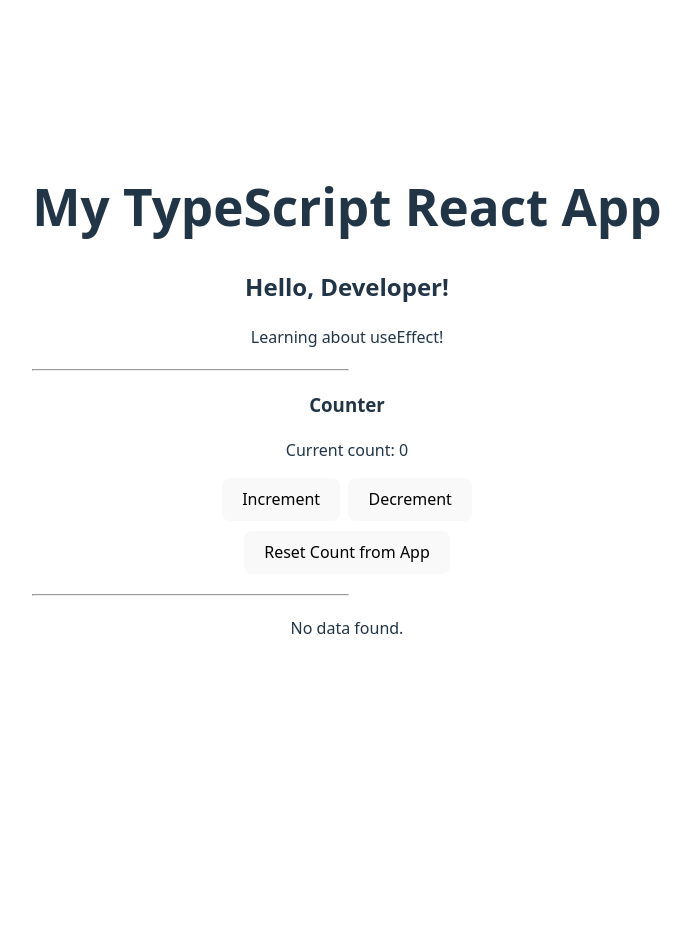
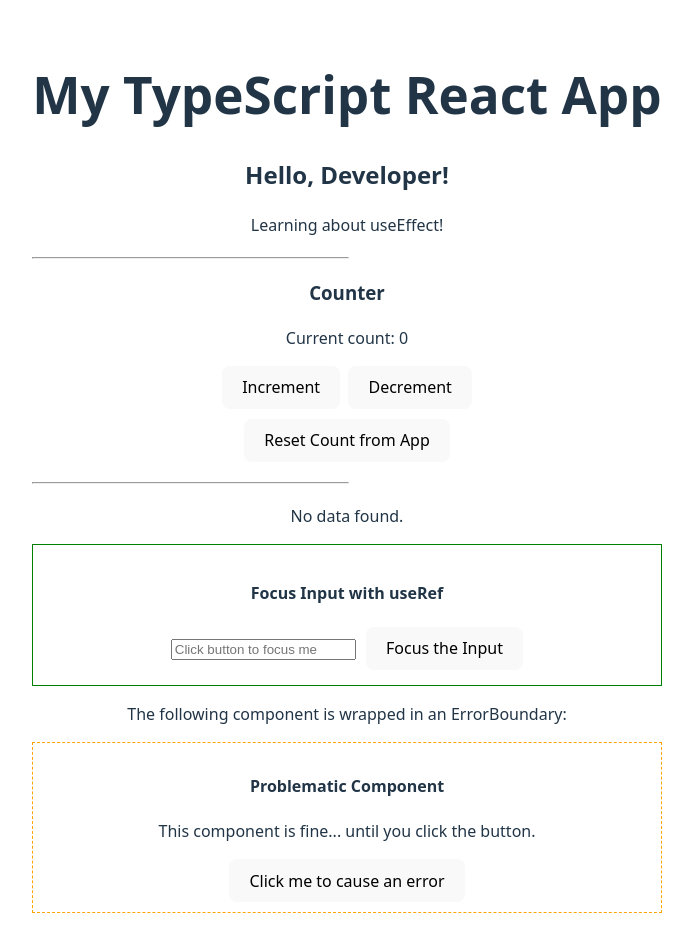
Before and after one commit to shine/react-learning-ts-app, a React (Vite) app: page / in a window 1280 px wide. Shown: the top 952 px of the page, without its empty margins (293-986 px from the left). Before the commit the page ends 800 px from the top, so only its background shows below. Built offline with nearby package versions, Linux system fonts and the light colour scheme.

Commit message:
error bounding example was added

```diff
--- a/src/App.tsx
+++ b/src/App.tsx
@@ -4,6 +4,10 @@ import React from 'react';
 import Greeting from './components/Greeting';
 import DataFetcher from './components/DataFetcher';
 import Counter from './components/Counter';
+import FocusInput from './components/FocusInput';
+import ErrorBoundary from './components/ErrorBoundary';
+import ProblematicComponent from './components/ProblematicComponent';
+
 import './App.css';
 
 function App() {
@@ -42,6 +46,13 @@ function App() {
 
         {/* 2. Use the DataFetcher component */}
         <DataFetcher itemId={currentCount}/>
+
+        <FocusInput />
+
+        <p>The following component is wrapped in an ErrorBoundary:</p>
+        <ErrorBoundary fallback={<h2 style={{color: 'red'}}>A specific fallback UI for this component!</h2>}>
+          <ProblematicComponent />
+        </ErrorBoundary>
       </header>
     </div>
   );
--- /dev/null
+++ b/src/components/ErrorBoundary.tsx
@@ -0,0 +1,51 @@
+// src/components/ErrorBoundary.tsx
+import React, { Component } from 'react';
+import type { ErrorInfo, ReactNode } from 'react';
+
+interface ErrorBoundaryProps {
+  children: ReactNode;
+  fallback?: ReactNode; // Optional prop for a custom fallback UI
+}
+
+interface ErrorBoundaryState {
+  hasError: boolean;
+  error?: Error; // Optional: store the error itself if needed for display
+}
+
+class ErrorBoundary extends Component<ErrorBoundaryProps, ErrorBoundaryState> {
+  constructor(props: ErrorBoundaryProps) {
+    super(props);
+    this.state = { hasError: false };
+  }
+
+  // This lifecycle method is used to update state so the next render will show the fallback UI.
+  static getDerivedStateFromError(error: Error): ErrorBoundaryState {
+    // Update state so the next render will show the fallback UI.
+    console.log("ErrorBoundary: getDerivedStateFromError caught an error:", error);
+    return { hasError: true, error: error };
+  }
+
+  // This lifecycle method is for logging error information.
+  componentDidCatch(error: Error, errorInfo: ErrorInfo) {
+    // You can also log the error to an error reporting service
+    console.error("ErrorBoundary: Uncaught error:", error, errorInfo);
+    // Example: logErrorToMyService(error, errorInfo);
+  }
+
+  render() {
+    if (this.state.hasError) {
+      // You can render any custom fallback UI
+      return this.props.fallback || (
+        <div style={{ padding: '20px', border: '1px solid red', backgroundColor: '#ffeeee' }}>
+          <h2>Oops! Something went wrong.</h2>
+          <p>We're sorry for the inconvenience. Please try refreshing the page.</p>
+          {this.state.error && <pre style={{ whiteSpace: 'pre-wrap' }}>{this.state.error.toString()}</pre>}
+        </div>
+      );
+    }
+
+    return this.props.children;
+  }
+}
+
+export default ErrorBoundary;
--- /dev/null
+++ b/src/components/FocusInput.tsx
@@ -0,0 +1,31 @@
+// src/components/FocusInput.tsx
+import React, { useRef } from 'react';
+
+const FocusInput: React.FC = () => {
+  // 1. Create a ref object. Initialize with null for DOM elements.
+  //    We type it to specify it will hold an HTMLInputElement or null.
+  const inputRef = useRef<HTMLInputElement | null>(null);
+
+  const handleFocusClick = () => {
+    // 2. Access the DOM element via inputRef.current
+    //    The optional chaining (?.) is a good safety measure,
+    //    though in this click handler, the input should exist.
+    inputRef.current?.focus();
+  };
+
+  return (
+    <div style={{ border: '1px solid green', padding: '15px', margin: '15px 0' }}>
+      <h4>Focus Input with useRef</h4>
+      {/* 3. Attach the ref to the input element */}
+      <input
+        type="text"
+        ref={inputRef}
+        placeholder="Click button to focus me"
+        style={{ marginRight: '10px' }}
+      />
+      <button onClick={handleFocusClick}>Focus the Input</button>
+    </div>
+  );
+};
+
+export default FocusInput;
--- /dev/null
+++ b/src/components/ProblematicComponent.tsx
@@ -0,0 +1,25 @@
+// src/components/ProblematicComponent.tsx
+import React, { useState } from 'react';
+
+const ProblematicComponent: React.FC = () => {
+  const [shouldThrow, setShouldThrow] = useState(false);
+
+  const handleClick = () => {
+    setShouldThrow(true);
+  };
+
+  if (shouldThrow) {
+    // Simulate an error during the render phase
+    throw new Error("I'm a deliberately thrown error from ProblematicComponent!");
+  }
+
+  return (
+    <div style={{ border: '1px dashed orange', padding: '10px', margin: '10px 0' }}>
+      <h4>Problematic Component</h4>
+      <p>This component is fine... until you click the button.</p>
+      <button onClick={handleClick}>Click me to cause an error</button>
+    </div>
+  );
+};
+
+export default ProblematicComponent;
```
